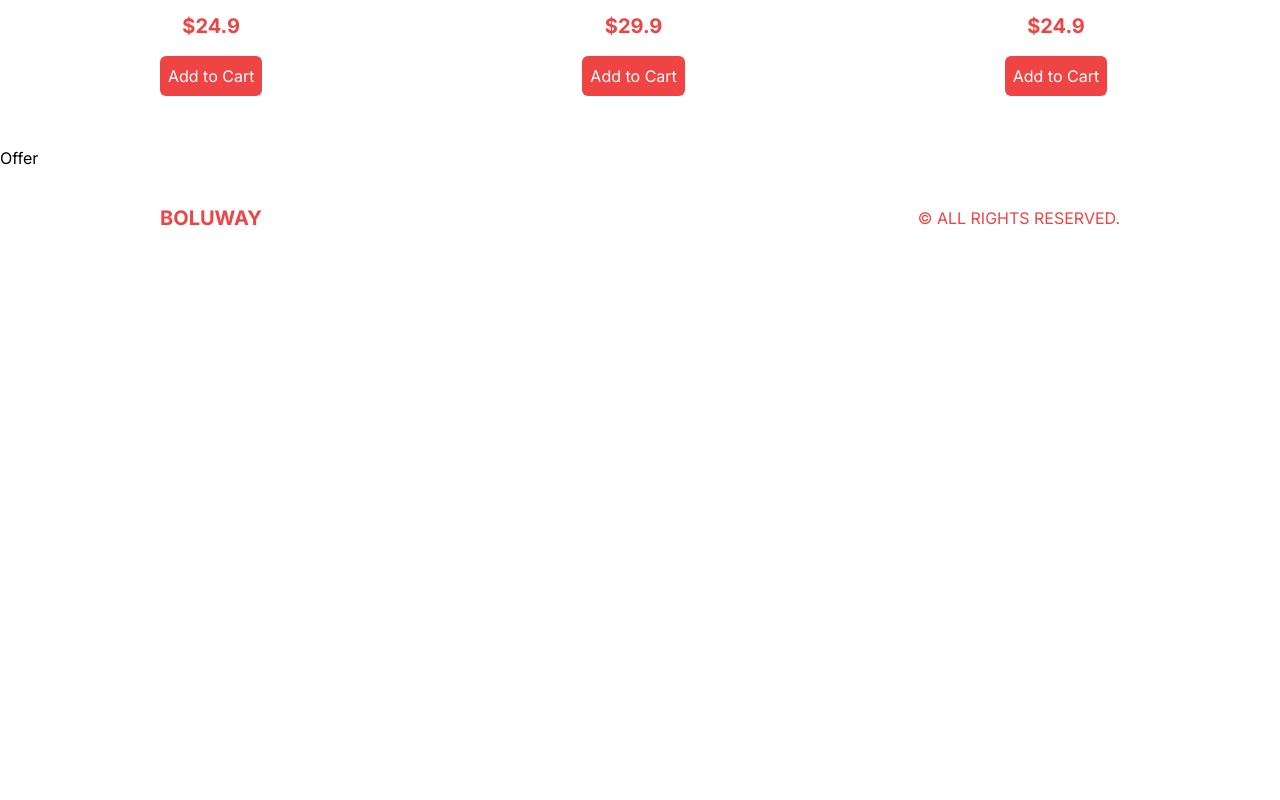
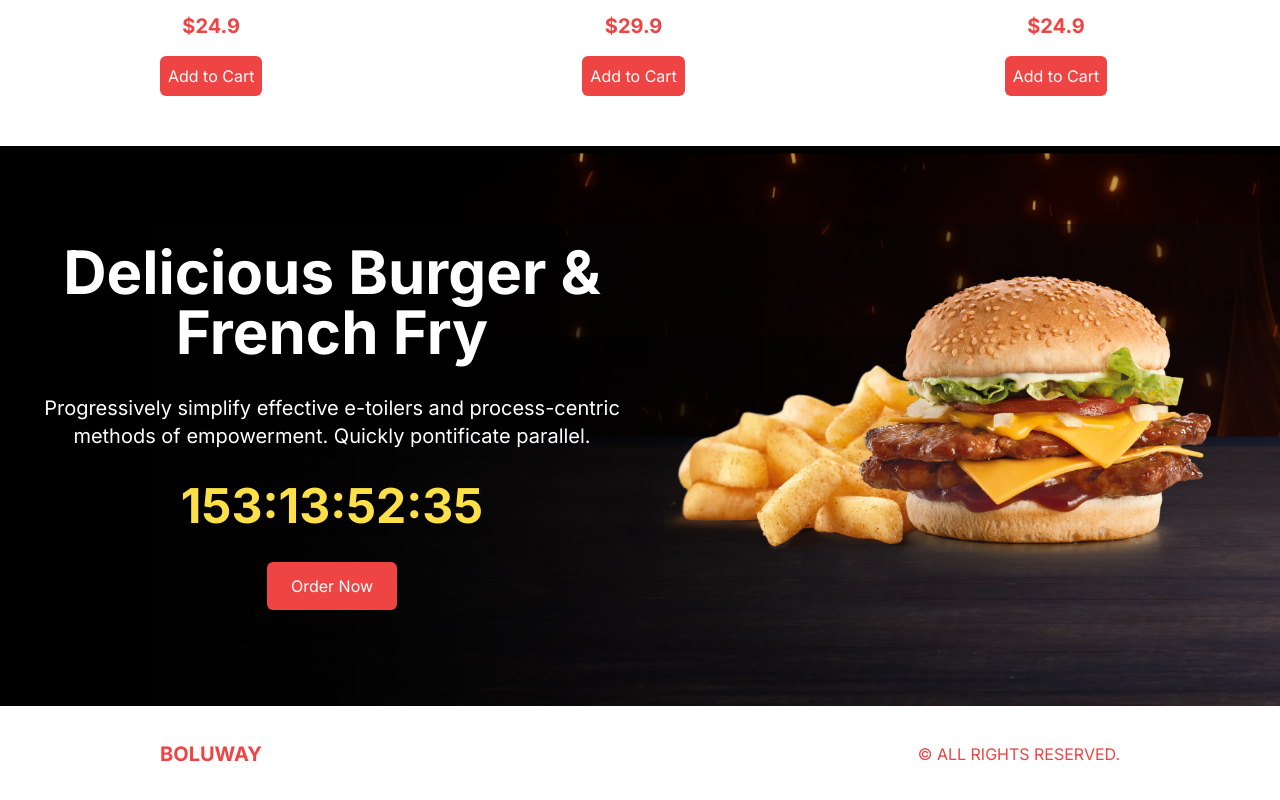
Before and after one commit to ceyhunozyilmaz/BoluWay, a Next.js app: page / in a window 1280 px wide. Shown: the part 1374-2174 px from the top of the page. Before the commit the page ends 1640 px from the top, so only its background shows below. Built offline with nearby package versions, Linux system fonts and the light colour scheme.

Commit message:
Homepage completed and read me organized

```diff
--- /dev/null
+++ b/src/components/CountDown.tsx
@@ -0,0 +1,18 @@
+"use client";
+import React from "react";
+import Countdown from "react-countdown";
+
+const endingDate = new Date("2024-09-25");
+
+const CountDown = () => {
+  return (
+    <div>
+      <Countdown
+        className="font-bold text-5xl text-yellow-300"
+        date={endingDate}
+      />
+    </div>
+  );
+};
+
+export default CountDown;
--- a/src/components/Offer.tsx
+++ b/src/components/Offer.tsx
@@ -1,7 +1,31 @@
+import Image from "next/image";
 import React from "react";
+import CountDown from "./CountDown";
 
 const Offer = () => {
-  return <div>Offer</div>;
+  return (
+    <div className="bg-black h-screen flex flex-col md:flex-row md:justify-between md:bg-[url('/offerBg.png')] md:h-[70vh]">
+      {/* TEXT CONTAIENR  */}
+      <div className="flex-1 flex flex-col justify-center items-center text-center gap-8 p-6">
+        <h1 className="text-white text-5xl font-bold xl:text-6xl">
+          Delicious Burger & French Fry
+        </h1>
+        <p className="text-white xl:text-xl">
+          Progressively simplify effective e-toilers and process-centric methods
+          of empowerment. Quickly pontificate parallel.
+        </p>
+        {/* Timer Library */}
+        <CountDown />
+        <button className="bg-red-500 text-white rounded-md py-3 px-6">
+          Order Now
+        </button>
+      </div>
+      {/* IMAGE CONTAIENR  */}
+      <div className="flex-1 w-full relative md:h-full">
+        <Image src="/offerProduct.png" alt="" fill className="object-contain" />
+      </div>
+    </div>
+  );
 };
 
 export default Offer;
```
Also changed, not shown: package.json (+6 -5 lines), 2 other files (tests, documents, lock files or other folders).
